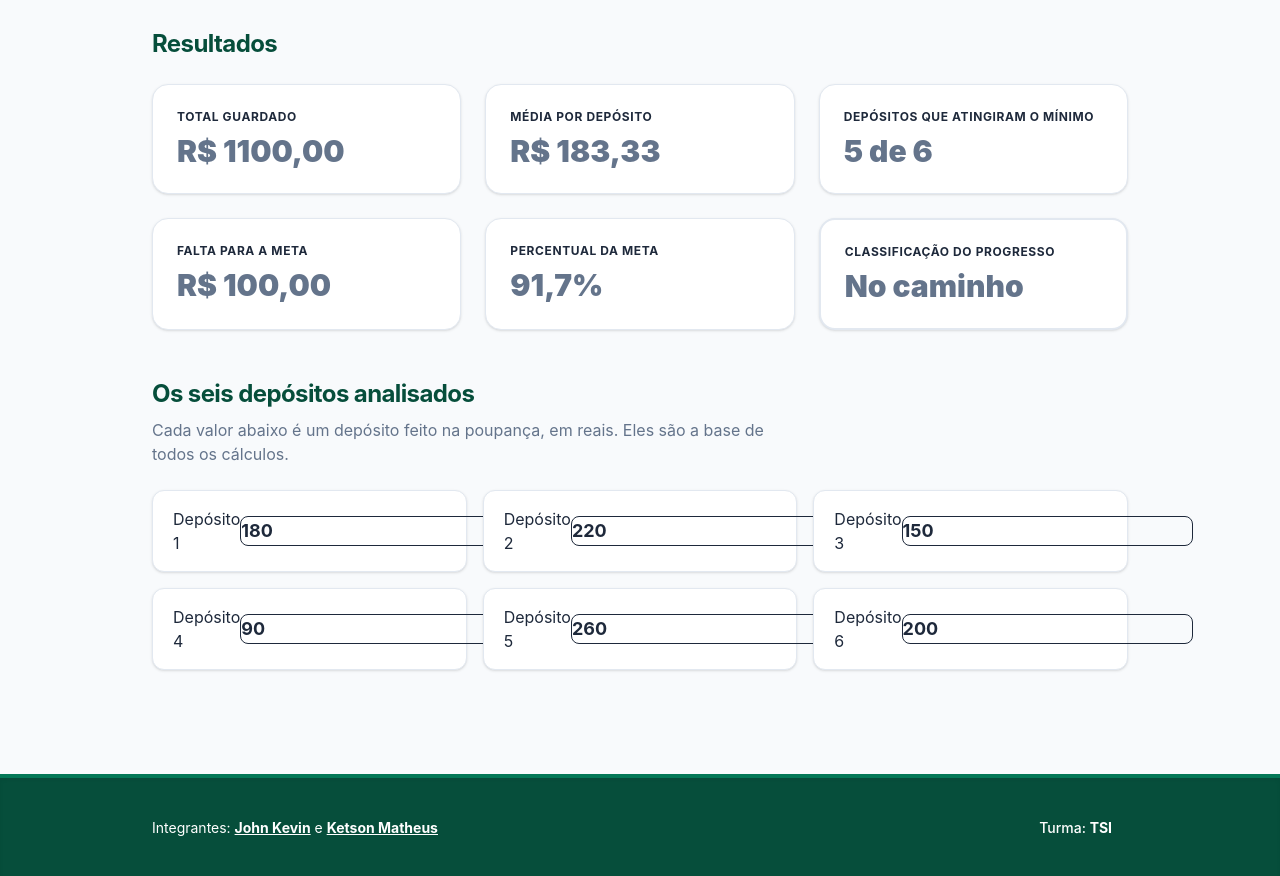
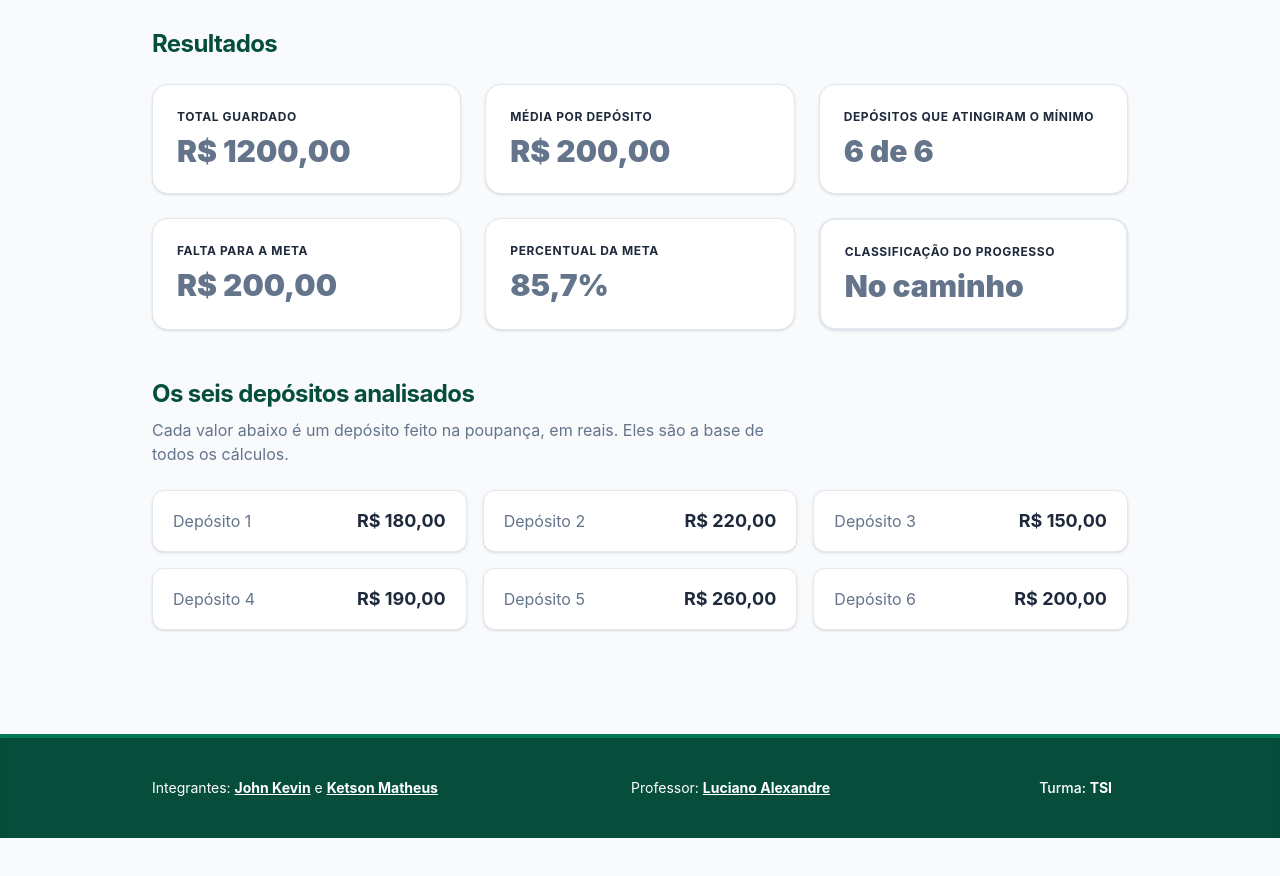
Before and after one commit to Jonho122/Projeto01, a website: page src/index.html in a window 1280 px wide. Shown: the part 660-1536 px from the top of the page. After the commit the page ends 1498 px from the top, so only its background shows below. Drawn offline with Linux system fonts and the light colour scheme.

Commit message:
Reajuste no compose.yml, javascript e html

```diff
--- a/src/index.html
+++ b/src/index.html
@@ -6,11 +6,12 @@
   <title>Planejador de Economia Pessoal</title>
   <link rel="stylesheet" href="../css/output.css">
   <link rel="stylesheet" href="../css/style.css">
+  <!--Um único script, com caminho "./script.js" e o atributo defer. -->
   <script src="./script.js" defer></script>
 </head>
 <body class="bg-slate-50 text-slate-800 antialiased selection:bg-emerald-600 selection:text-white">
 
-
+  <!-- A página só pode ter UM h1. Os demais títulos usam h2 e h3, nessa ordem. -->
   <header class="shadow-lg sticky top-0 z-50 backdrop-blur-md bg-opacity-95">
     <div class="mx-auto flex max-w-5xl flex-col gap-4 px-6 py-6 md:flex-row md:items-center md:justify-between">
       <div>
@@ -94,12 +95,17 @@
       </div>
     </section>
 
-    <!-- ATENÇÃO: os seis valores NÃO são digitados aqui. Para mudar os depósitos, a meta ou o mínimo,
-         edite o array "depositos" e as constantes no topo do script.js. -->
     <section id="dados" aria-labelledby="t-dados">
       <h2 id="t-dados" class="mb-2 text-2xl font-bold tracking-tight">Os seis depósitos analisados</h2>
       <p class="mb-6 max-w-prose">Cada valor abaixo é um depósito feito na poupança, em reais. Eles são a base de todos os cálculos.</p>
-      <ul id="lista-depositos" class="grid gap-4 sm:grid-cols-2 lg:grid-cols-3"></ul>
+      <ul class="grid gap-4 sm:grid-cols-2 lg:grid-cols-3">
+        <li class="flex items-center justify-between rounded-xl border px-5 py-4 shadow-sm transition-all hover:shadow-md"><span>Depósito 1</span><strong id="valor-1" class="text-lg font-bold">-</strong></li>
+        <li class="flex items-center justify-between rounded-xl border px-5 py-4 shadow-sm transition-all hover:shadow-md"><span>Depósito 2</span><strong id="valor-2" class="text-lg font-bold">-</strong></li>
+        <li class="flex items-center justify-between rounded-xl border px-5 py-4 shadow-sm transition-all hover:shadow-md"><span>Depósito 3</span><strong id="valor-3" class="text-lg font-bold">-</strong></li>
+        <li class="flex items-center justify-between rounded-xl border px-5 py-4 shadow-sm transition-all hover:shadow-md"><span>Depósito 4</span><strong id="valor-4" class="text-lg font-bold">-</strong></li>
+        <li class="flex items-center justify-between rounded-xl border px-5 py-4 shadow-sm transition-all hover:shadow-md"><span>Depósito 5</span><strong id="valor-5" class="text-lg font-bold">-</strong></li>
+        <li class="flex items-center justify-between rounded-xl border px-5 py-4 shadow-sm transition-all hover:shadow-md"><span>Depósito 6</span><strong id="valor-6" class="text-lg font-bold">-</strong></li>
+      </ul>
     </section>
 
   </main>
@@ -107,6 +113,7 @@
   <footer class="border-t-4 mt-16 shadow-inner">
     <div class="mx-auto max-w-5xl px-6 py-8 text-sm flex flex-col md:flex-row justify-between items-center gap-4">
       <p>Integrantes: <strong class="underline">John Kevin</strong> e <strong class="underline">Ketson Matheus</strong></p>
+      <p>Professor: <strong class="underline">Luciano Alexandre</strong></p>
       <p class="px-4 py-2 rounded-lg font-medium">Turma: <strong>TSI</strong></p>
     </div>
   </footer>
--- a/src/script.js
+++ b/src/script.js
@@ -1,8 +1,8 @@
 // ===== Dados do projeto =====
 const nomeProjeto = "Planejador de Economia Pessoal"; // string
-  const depositos = [180, 220, 150, 90, 260, 200];       // array de number
+const depositos = [180, 220, 150, 190, 260, 200];       // array de number
 const valorMinimo = 150;                               // number
-  const meta = 1200;                                     // number
+const meta = 1400;                                     // number
 
 // ===== Funções =====
 function formatarReais(valor) {
@@ -37,21 +37,7 @@
   }
 }
 
-  // Cria um campo editável para cada depósito (roda uma única vez)
-  function renderizarDepositos() {
-    const lista = document.getElementById("lista-depositos");
-    lista.innerHTML = depositos.map((valor, i) => `
-      <li class="flex items-center justify-between gap-3 rounded-xl border px-5 py-4 shadow-sm transition-all hover:shadow-md">
-        <label for="deposito-${i}">Depósito ${i + 1}</label>
-        <input id="deposito-${i}" type="number" min="0" step="0.01"
-              value="${valor}" data-indice="${i}"
-              class="w-28 rounded-lg border px-2 py-1 text-right text-lg font-bold">
-      </li>
-    `).join("");
-  }
-
-  // Recalcula tudo e atualiza a tela (roda na carga e a cada edição)
-  function atualizarResultados() {
+// ===== Cálculos =====
 const total = calcularTotal(depositos);
 const media = total / depositos.length;
 const quantidadeNoMinimo = contarDepositosNoMinimo(depositos, valorMinimo);
@@ -60,7 +46,7 @@
 const metaAtingida = total >= meta; // boolean
 const classificacao = classificarProgresso(percentual);
 
-    // Console
+// ===== Console =====
 console.log(`Projeto: ${nomeProjeto}`);
 console.log(`Total guardado: ${formatarReais(total)}`);
 console.log(`Média por depósito: ${formatarReais(media)}`);
@@ -69,7 +55,14 @@
 console.log(`Meta atingida? ${metaAtingida}`);
 console.log(`Classificação: ${classificacao} (${percentual.toFixed(1)}%)`);
 
-    // Interface
+// ===== Interface =====
+document.getElementById("meta-texto").textContent = formatarReais(meta);
+document.getElementById("minimo-texto").textContent = formatarReais(valorMinimo);
+
+for (let i = 0; i < depositos.length; i++) {
+  document.getElementById(`valor-${i + 1}`).textContent = formatarReais(depositos[i]);
+}
+
 document.getElementById("resultado-total").textContent = formatarReais(total);
 document.getElementById("resultado-media").textContent = formatarReais(media);
 document.getElementById("resultado-minimo").textContent = `${quantidadeNoMinimo} de ${depositos.length}`;
@@ -77,19 +70,3 @@
 document.getElementById("resultado-diferenca").textContent = formatarReais(Math.abs(diferenca));
 document.getElementById("resultado-percentual").textContent = `${percentual.toFixed(1).replace(".", ",")}%`;
 document.getElementById("resultado-classificacao").textContent = classificacao;
-  }
-
-  // ===== Inicialização =====
-  document.getElementById("meta-texto").textContent = formatarReais(meta);
-  document.getElementById("minimo-texto").textContent = formatarReais(valorMinimo);
-
-  renderizarDepositos();
-  atualizarResultados();
-
-  // Um único listener para todos os campos
-  document.getElementById("lista-depositos").addEventListener("input", (e) => {
-    const i = e.target.dataset.indice;
-    if (i === undefined) return;
-    depositos[i] = Math.max(0, parseFloat(e.target.value) || 0);
-    atualizarResultados();
-  });
```
Also changed, not shown: compose.yaml (+8 -0 lines). Lines whose indentation alone changed are shown as unchanged.
